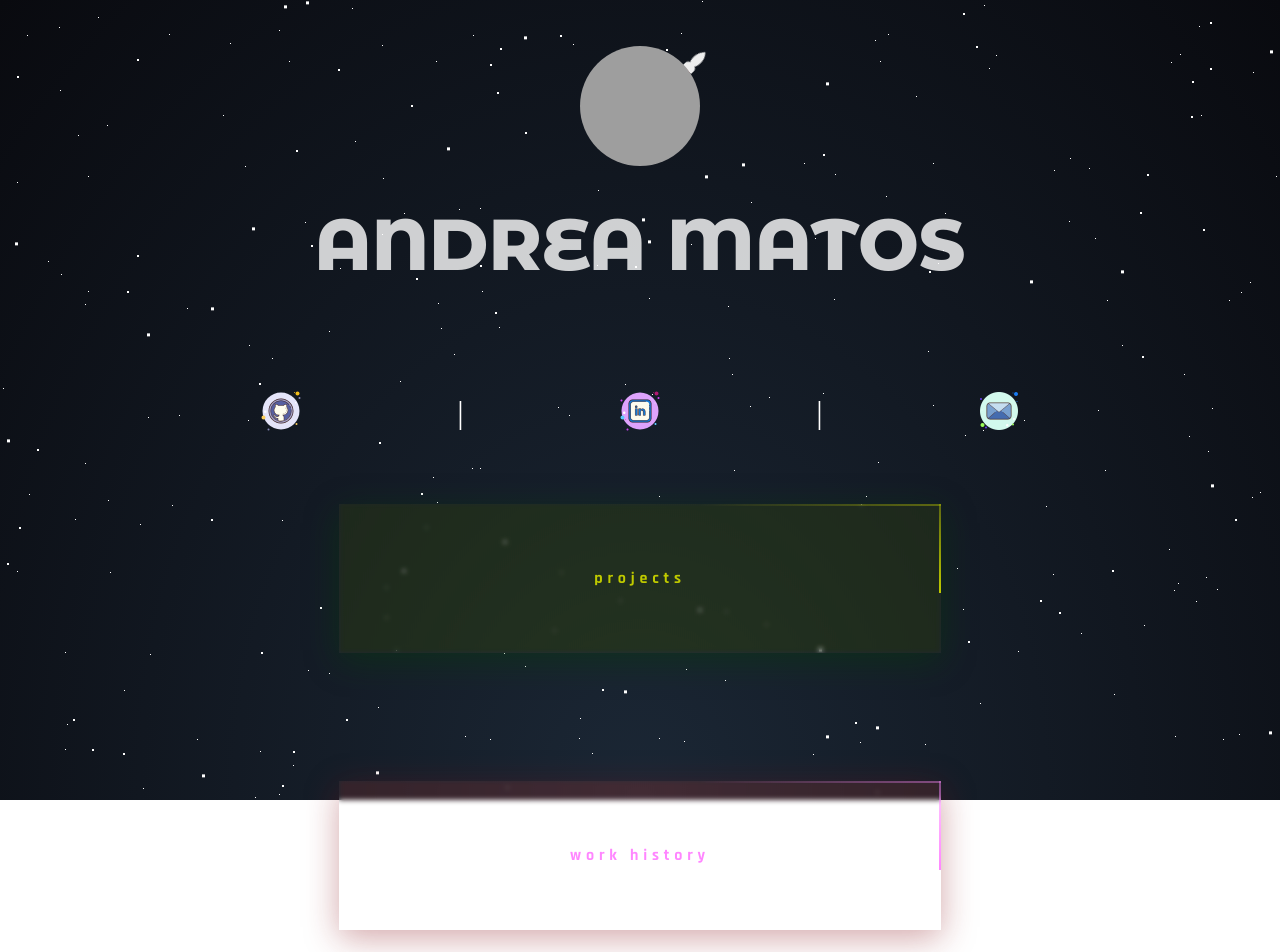
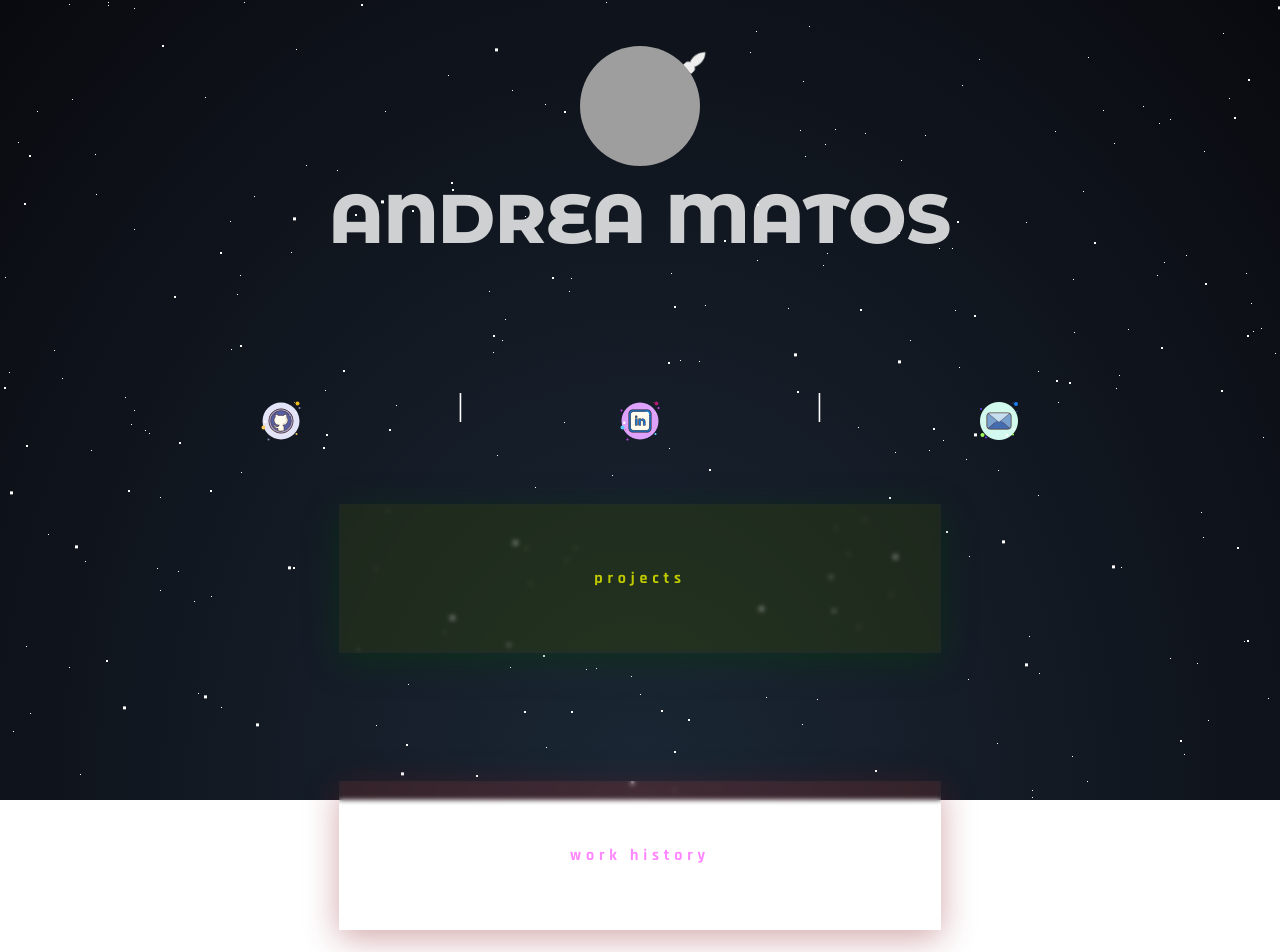
Before and after one commit to bebopdre/avm-portfolio, a React (Create React App) app: page / in a window 1280 px wide. Shown: the top 952 px of the page. Built offline with nearby package versions, Linux system fonts and the light colour scheme; grey boxes are pictures that could not be loaded.

Commit message:
took away the little commet animations for nwo because it just wasn't working

```diff
--- a/src/pages/HomePage/HomePage.js
+++ b/src/pages/HomePage/HomePage.js
@@ -44,37 +44,25 @@ function HomePage() {
             </section>
 
             <section className='home__buttons'>
-                {/* <div className='home__buttons-button'>
-                    PROJECTS
-                </div>
-                <div className='home__buttons-button'>
-                    WORK HISTORY
-                </div>
-                <div className='home__buttons-button'>
-                    EDUCATION
-                </div>
-                <div className='home__buttons-button'>
-                    taking up space
-                </div> */}
                 <div className='home__buttons-neon'>
-                    <span className='home__buttons-neon--1'></span>
-                    <span className='home__buttons-neon--2'></span>
-                    <span className='home__buttons-neon--3'></span>
-                    <span className='home__buttons-neon--4'></span>
+                    {/* <span className='home__buttons-neon--1'></span> */}
+                    {/* <span className='home__buttons-neon--2'></span> */}
+                    {/* <span className='home__buttons-neon--3'></span> */}
+                    {/* <span className='home__buttons-neon--4'></span> */}
                     projects
                 </div>
                 <div className='home__buttons-neon'>
-                    <span className='home__buttons-neon--1'></span>
-                    <span className='home__buttons-neon--2'></span>
-                    <span className='home__buttons-neon--3'></span>
-                    <span className='home__buttons-neon--4'></span>
+                    {/* <span className='home__buttons-neon--1'></span> */}
+                    {/* <span className='home__buttons-neon--2'></span> */}
+                    {/* <span className='home__buttons-neon--3'></span> */}
+                    {/* <span className='home__buttons-neon--4'></span> */}
                     work history
                 </div>
                 <div className='home__buttons-neon'>
-                    <span className='home__buttons-neon--1'></span>
-                    <span className='home__buttons-neon--2'></span>
-                    <span className='home__buttons-neon--3'></span>
-                    <span className='home__buttons-neon--4'></span>
+                    {/* <span className='home__buttons-neon--1'></span> */}
+                    {/* <span className='home__buttons-neon--2'></span> */}
+                    {/* <span className='home__buttons-neon--3'></span> */}
+                    {/* <span className='home__buttons-neon--4'></span> */}
                     education
                 </div>
             </section>
--- a/src/pages/HomePage/HomePage.scss
+++ b/src/pages/HomePage/HomePage.scss
@@ -12,6 +12,7 @@
 }
 
 .home {
+    width: 100vw;
     height: 100vh;
     background: radial-gradient(ellipse at bottom, $home-grey 0%, $home-black 100%);
     overflow: hidden;
@@ -26,7 +27,6 @@
         justify-content: center;
         align-items: center;
 
-        // border: 2px solid red;
         overflow: hidden;
 
         &-img {
@@ -44,14 +44,16 @@
 
     &__title {
         font-family: 'Title Font';
-        font-size: 4.5rem;
+        font-size: 4.3rem;
         color: rgba(white, 0.8);
+
         width: 100%;
 
         text-align: center;
 
         position: absolute;
-        top: 25vh;
+        top: 22vh;
+
     }
 
     &__socials {
@@ -69,6 +71,8 @@
         &-separator {
             color: white;
             font-size: 2rem;
+
+            padding-bottom: 3vw;
         }
     }
 
@@ -125,7 +129,8 @@
             }
 
             &--1 {
-                top: 0;
+                position: relative;
+                top: -21px;
                 left: 0;
                 width: 100%;
                 height: 2px;
@@ -134,17 +139,21 @@
             }
 
             &--2 {
-                top: -100%;
-                right: 0;
+                // position: r;
+                top: -10px;
+                right: 0px;
+                // z-index: 3;
                 width: 2px;
-                height: 100%;
+                height: 100px;
+                // background-color: yellow;
                 background: linear-gradient(180deg, transparent, #03e9f4);
                 animation: animate2 4s linear infinite;
-                animation-delay: 1s;
+                animation-delay: 1.7s;
             }
 
             &--3 {
-                bottom: 0;
+                position: relative;
+                bottom: -42px;
                 right: 0;
                 width: 100%;
                 height: 2px;
```
